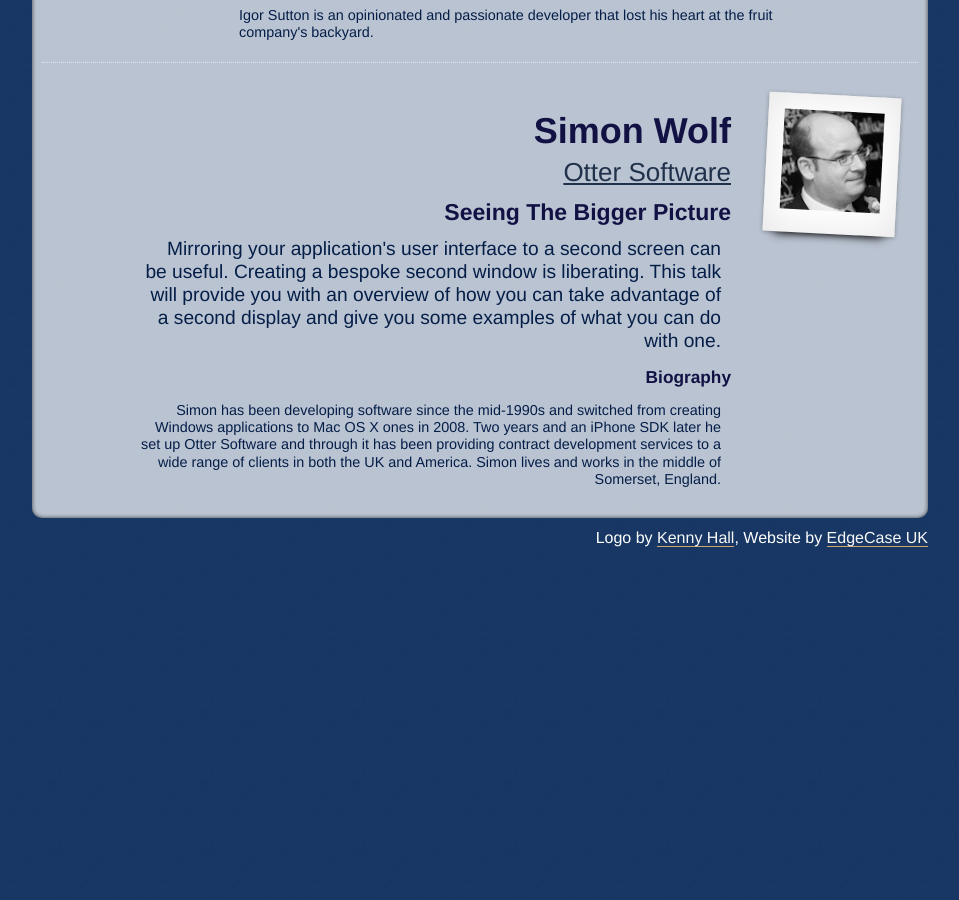
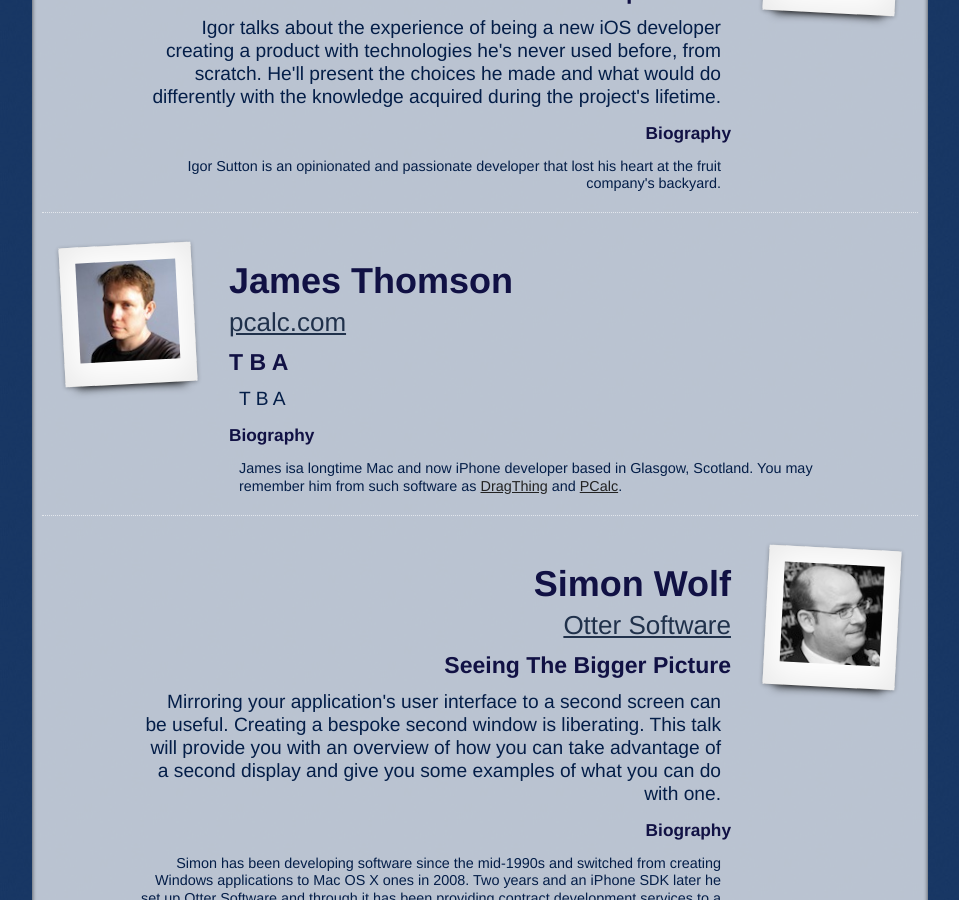
Before and after one commit to acf/nsscotland, a Jekyll site: the page built from index.html, in a window 1280 px wide and 900 px high, scrolled down 3930 px. Shown: the whole window, without its empty margins (160-1119 px from the left). Built offline with Jekyll 4.4.1, drawn with Linux system fonts in a browser that asks for light colours; before the commit the page ends 4564 px from its top, so only the background shows below that; some of the changed text lies outside the part shown.

Commit message:
Added Matt F and James T

```diff
--- a/index.html
+++ b/index.html
@@ -23,6 +23,25 @@
       <h4>Biography</h4>
       <p>In the third grade, Steven missed an opportunity to corner the Hockey Trivia video game market when he made such a huge mess of his software he had to rewrite it. As with most rewrites, it was a huge failure, and Steven still hasn’t forgiven himself. Since then, he has been obsessed with learning how to produce high quality software, and has been helping teams do just that. Along the way he’s developed tools, delivered talks, and yelled over pints about how to improve software.</p>
     </div>
+  </div>
+</div>
+
+<div class="speaker">
+  <div class="image drop-shadow lifted rotated">
+    <div><img src="images/placeholder.png"></div>
+  </div>
+
+  <div class="info">
+    <h3>Matt Farrugia</h3>
+    <a class="bigger" href="http://bitwink.com/">bitwink.com</a>
+    <div class="abstract">
+      <h4>T B A</h4>
+      <p>T B A</p>
+    </div>
+    <div class="biography">
+<!--       <h4>Biography</h4>
+      <p></p>
+ -->    </div>
   </div>
 </div>
 
@@ -92,13 +111,13 @@
     <h3>Jamie Montgomerie</h3>
     <a class="bigger" href="http://th.ingsmadeoutofotherthin.gs">Things Made Out of Other Things</a>
     <div class="abstract">
-      <h4>TBA</h4>
-      <p>TBA</p>
+      <h4>T B A</h4>
+      <p>T B A</p>
     </div>
     <div class="biography">
-      <h4>Biography</h4>
+<!--       <h4>Biography</h4>
       <p>TBA</p>
-    </div>
+ -->    </div>
   </div>
 </div>
 
@@ -162,6 +181,25 @@
 
 <div class="speaker">
   <div class="image drop-shadow lifted rotated">
+    <div><img src="images/james_thomson.jpg"></div>
+  </div>
+
+  <div class="info">
+    <h3>James Thomson</h3>
+    <a class="bigger" href="http://www.pcalc.com/">pcalc.com</a>
+    <div class="abstract">
+      <h4>T B A</h4>
+      <p>T B A</p>
+    </div>
+    <div class="biography">
+      <h4>Biography</h4>
+      <p>James  isa longtime Mac and now iPhone developer based in Glasgow, Scotland.  You may remember him from such software as <a href="http://dragthing.com/">DragThing</a> and <a href="http://pcalc.com">PCalc</a>.</p>
+    </div>
+  </div>
+</div>
+
+<div class="speaker">
+  <div class="image drop-shadow lifted rotated">
     <div><img src="images/sgaw.jpg"></div>
   </div>
 
```
Also changed, not shown: images/james_thomson.jpg (added), 2 other files.
